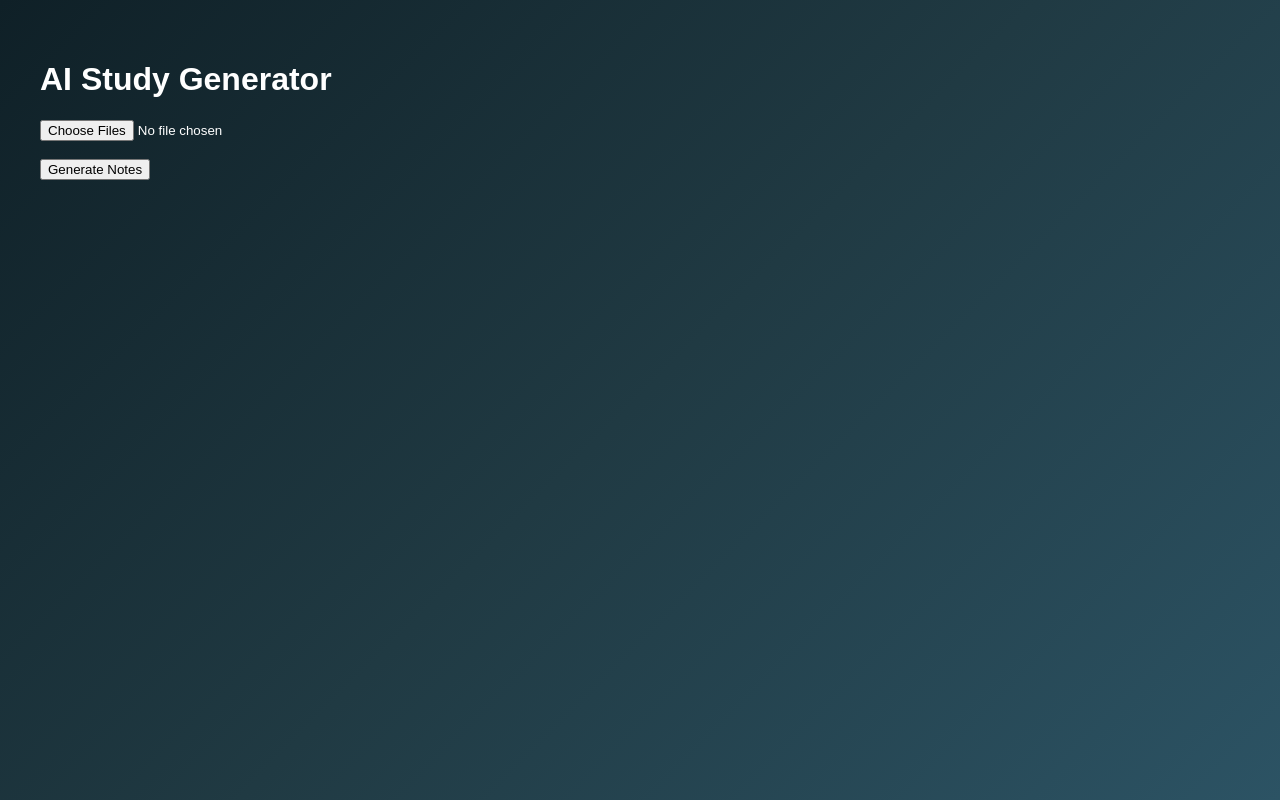
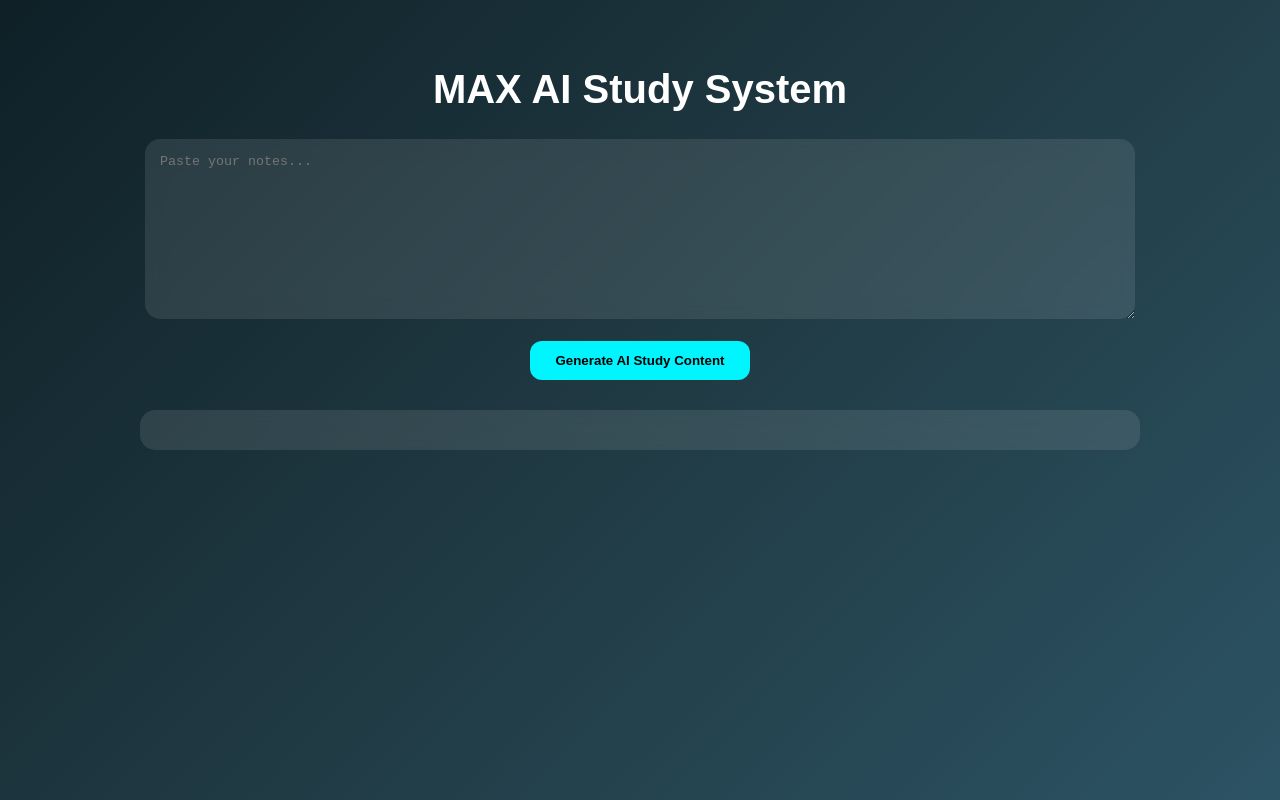
Before and after one commit to Lokesh142310/study-ai, a Next.js app: page / in a window 1280 px wide. Built offline with nearby package versions, Linux system fonts and the light colour scheme.

Commit message:
Update page.js

```diff
--- a/app/page.js
+++ b/app/page.js
@@ -2,50 +2,67 @@
 import { useState } from "react";
 
 export default function Home() {
-  const [files, setFiles] = useState([]);
-  const [result, setResult] = useState("");
-  const [loading, setLoading] = useState(false);
+  const [input, setInput] = useState("");
+  const [output, setOutput] = useState("");
 
-  const handleSubmit = async () => {
-    if (!files.length) return alert("Upload files first");
-
-    const formData = new FormData();
-    for (let file of files) {
-      formData.append("files", file);
-    }
-
-    setLoading(true);
-
+  const generateContent = async () => {
     const res = await fetch("/api/generate", {
       method: "POST",
-      body: formData
+      headers: { "Content-Type": "application/json" },
+      body: JSON.stringify({ text: input })
     });
 
     const data = await res.json();
-    setResult(data.result || data.error);
-    setLoading(false);
+    setOutput(data.result);
   };
 
   return (
-    <main style={{ padding: 40, fontFamily: "Arial" }}>
-      <h1>AI Study Generator</h1>
+    <div style={{ padding: "40px", textAlign: "center" }}>
+      <h1 style={{ fontSize: "40px" }}>MAX AI Study System</h1>
 
-      <input
-        type="file"
-        multiple
-        accept=".pdf,.docx"
-        onChange={(e) => setFiles([...e.target.files])}
+      <textarea
+        placeholder="Paste your notes..."
+        value={input}
+        onChange={(e) => setInput(e.target.value)}
+        style={{
+          width: "80%",
+          height: "150px",
+          padding: "15px",
+          borderRadius: "15px",
+          border: "none",
+          backdropFilter: "blur(10px)",
+          background: "rgba(255,255,255,0.1)",
+          color: "white"
+        }}
       />
 
       <br /><br />
 
-      <button onClick={handleSubmit}>
-        {loading ? "Generating..." : "Generate Notes"}
+      <button
+        onClick={generateContent}
+        style={{
+          padding: "12px 25px",
+          borderRadius: "12px",
+          border: "none",
+          background: "#00f5ff",
+          fontWeight: "bold",
+          cursor: "pointer"
+        }}
+      >
+        Generate AI Study Content
       </button>
 
-      <pre style={{ marginTop: 30, whiteSpace: "pre-wrap" }}>
-        {result}
-      </pre>
-    </main>
+      <div style={{
+        marginTop: "30px",
+        padding: "20px",
+        width: "80%",
+        marginInline: "auto",
+        borderRadius: "15px",
+        background: "rgba(255,255,255,0.1)",
+        backdropFilter: "blur(10px)"
+      }}>
+        {output}
+      </div>
+    </div>
   );
 }
```
